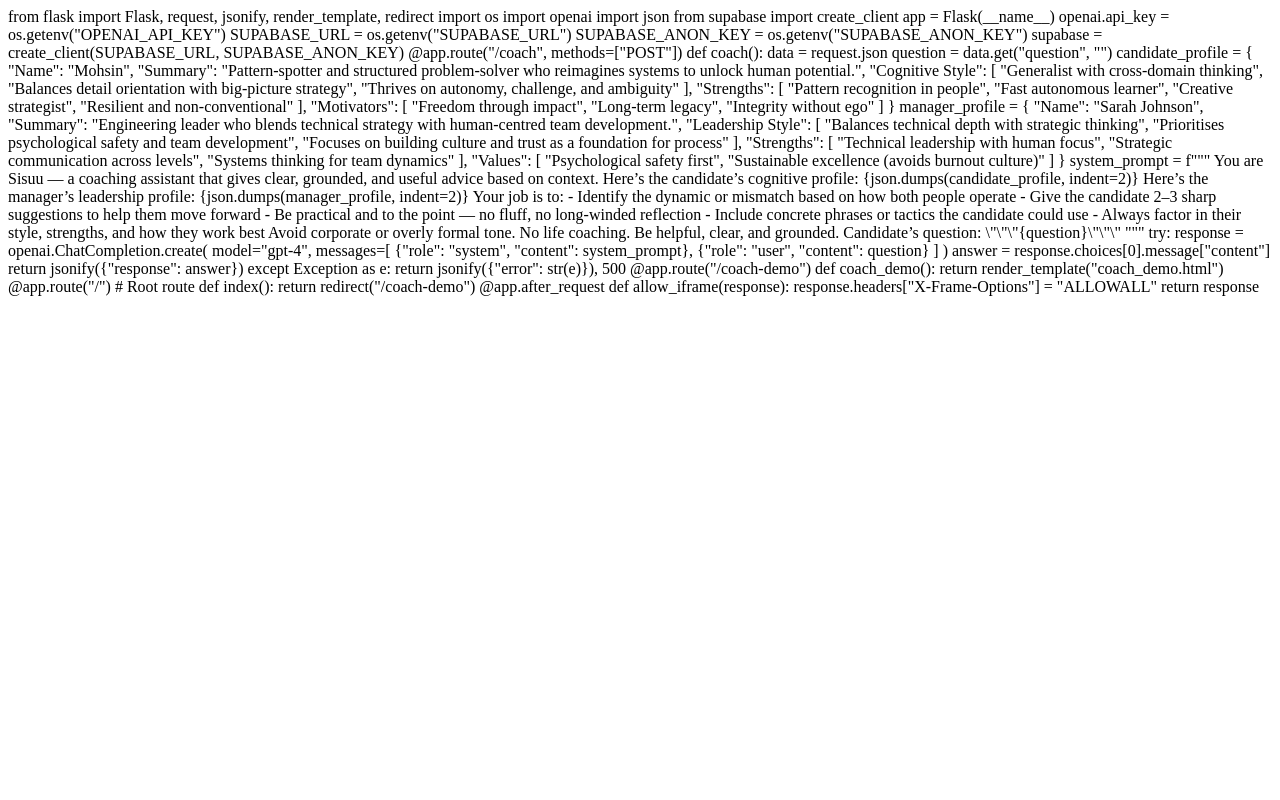
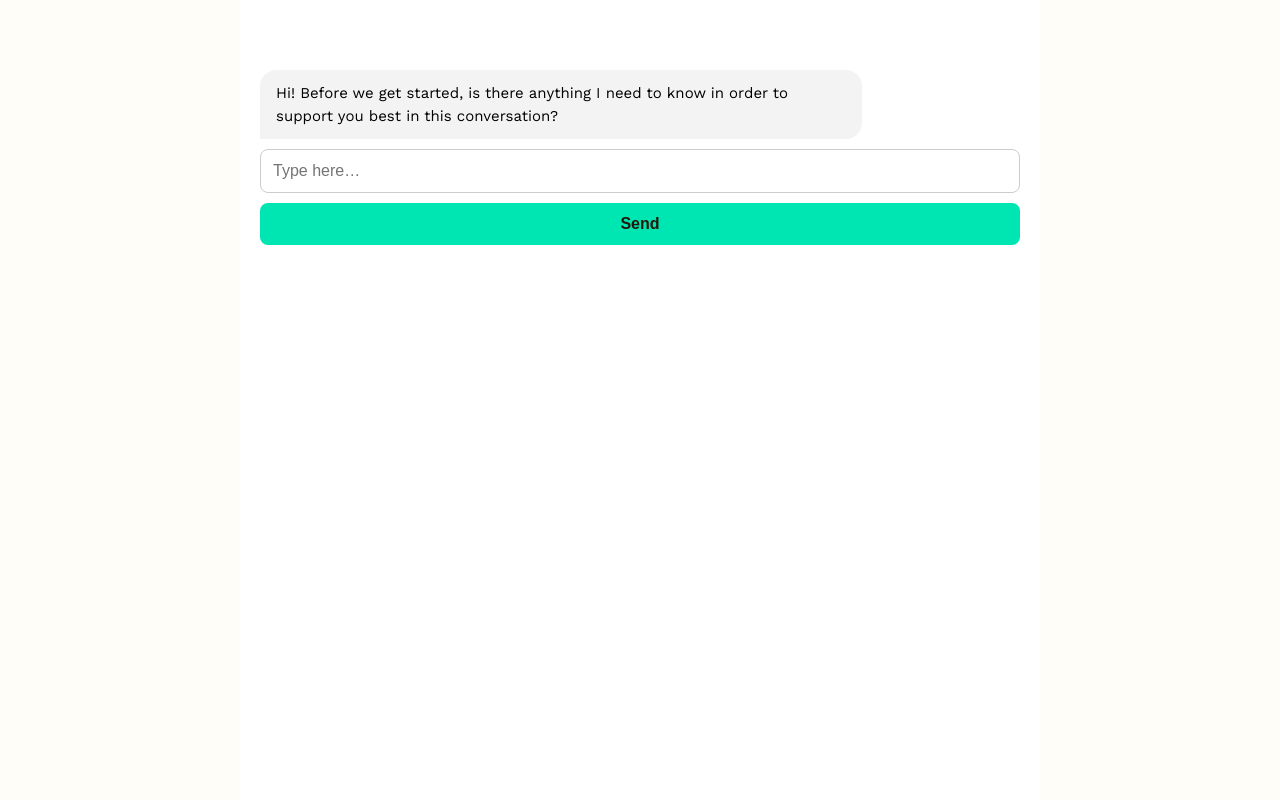
Before and after one commit to bellabrooks2359/Demo-Coach, a Flask app: page /coach-demo in a window 1280 px wide. Run offline with Flask 3, Linux system fonts and the light colour scheme.

Commit message:
Update coach_demo.html

```diff
--- a/templates/coach_demo.html
+++ b/templates/coach_demo.html
@@ -1,105 +1,146 @@
-from flask import Flask, request, jsonify, render_template, redirect
-import os
-import openai
-import json
-from supabase import create_client
-
-app = Flask(__name__)
-openai.api_key = os.getenv("OPENAI_API_KEY")
-
-SUPABASE_URL = os.getenv("SUPABASE_URL")
-SUPABASE_ANON_KEY = os.getenv("SUPABASE_ANON_KEY")
-supabase = create_client(SUPABASE_URL, SUPABASE_ANON_KEY)
-
-@app.route("/coach", methods=["POST"])
-def coach():
-    data = request.json
-    question = data.get("question", "")
-
-    candidate_profile = {
-        "Name": "Mohsin",
-        "Summary": "Pattern-spotter and structured problem-solver who reimagines systems to unlock human potential.",
-        "Cognitive Style": [
-            "Generalist with cross-domain thinking",
-            "Balances detail orientation with big-picture strategy",
-            "Thrives on autonomy, challenge, and ambiguity"
-        ],
-        "Strengths": [
-            "Pattern recognition in people",
-            "Fast autonomous learner",
-            "Creative strategist",
-            "Resilient and non-conventional"
-        ],
-        "Motivators": [
-            "Freedom through impact",
-            "Long-term legacy",
-            "Integrity without ego"
-        ]
+<!DOCTYPE html>
+<html lang="en">
+<head>
+  <meta charset="UTF-8" />
+  <meta name="viewport" content="width=device-width, initial-scale=1.0"/>
+  <title>Sisuu Reflection Coach</title>
+  <link href="https://fonts.googleapis.com/css2?family=Work+Sans:wght@400;500&display=swap" rel="stylesheet">
+  <style>
+    body {
+      margin: 0;
+      padding: 0;
+      font-family: 'Work Sans', sans-serif;
+      background-color: #FFFDF7;
+      color: #000;
+    }
+    #chatSection {
+      background: #fff;
+      padding: 40px 20px;
+      max-width: 800px;
+      margin: auto;
+      min-height: 100vh;
+      box-sizing: border-box;
+    }
+    input {
+      padding: 12px;
+      border-radius: 8px;
+      border: 1px solid #ccc;
+      font-size: 16px;
+      width: 100%;
+      margin-bottom: 10px;
+      box-sizing: border-box;
+    }
+    button {
+      background-color: #00E6B2;
+      color: #23170B;
+      font-weight: 600;
+      border: none;
+      border-radius: 8px;
+      padding: 12px;
+      font-size: 16px;
+      width: 100%;
+      cursor: pointer;
+    }
+    button:hover {
+      background-color: #00B895;
+    }
+    .chat {
+      margin-top: 20px;
+    }
+    .chat::after {
+      content: "";
+      display: table;
+      clear: both;
+    }
+    .message {
+      max-width: 75%;
+      padding: 12px 16px;
+      margin: 10px 0;
+      border-radius: 16px;
+      line-height: 1.5;
+      display: inline-block;
+      font-size: 15px;
+    }
+    .user {
+      background-color: #00E6B2;
+      color: #23170B;
+      float: right;
+      border-bottom-right-radius: 0;
+    }
+    .sisuu {
+      background-color: #F3F3F3;
+      color: #000;
+      float: left;
+      border-bottom-left-radius: 0;
+    }
+    .typing {
+      font-style: italic;
+      color: #888;
+      margin-top: 10px;
+      text-align: left;
+      font-size: 14px;
     }
 
-    manager_profile = {
-        "Name": "Sarah Johnson",
-        "Summary": "Engineering leader who blends technical strategy with human-centred team development.",
-        "Leadership Style": [
-            "Balances technical depth with strategic thinking",
-            "Prioritises psychological safety and team development",
-            "Focuses on building culture and trust as a foundation for process"
-        ],
-        "Strengths": [
-            "Technical leadership with human focus",
-            "Strategic communication across levels",
-            "Systems thinking for team dynamics"
-        ],
-        "Values": [
-            "Psychological safety first",
-            "Sustainable excellence (avoids burnout culture)"
-        ]
+    @media (max-width: 600px) {
+      #chatSection {
+        padding: 20px 15px;
+      }
+      .message {
+        font-size: 14px;
+      }
     }
+  </style>
+</head>
+<body>
 
-    system_prompt = f"""
-You are Sisuu — a coaching assistant that gives clear, grounded, and useful advice based on context.
+  <section id="chatSection">
+    <div id="scrollTarget">
+      <div class="chat" id="chatBox">
+        <div class="message sisuu">
+          Hi! Before we get started, is there anything I need to know in order to support you best in this conversation?
+        </div>
+      </div>
+      <div class="typing" id="typingIndicator" style="display:none;">Sisuu is thinking...</div>
+      <input type="text" id="userInput" placeholder="Type here…" />
+      <button onclick="sendMessage()">Send</button>
+    </div>
+  </section>
 
-Here’s the candidate’s cognitive profile:
-{json.dumps(candidate_profile, indent=2)}
+  <script>
+    async function sendMessage() {
+      const input = document.getElementById("userInput");
+      const chatBox = document.getElementById("chatBox");
+      const typing = document.getElementById("typingIndicator");
+      const userText = input.value;
 
-Here’s the manager’s leadership profile:
-{json.dumps(manager_profile, indent=2)}
+      if (!userText) return;
 
-Your job is to:
-- Identify the dynamic or mismatch based on how both people operate
-- Give the candidate 2–3 sharp suggestions to help them move forward
-- Be practical and to the point — no fluff, no long-winded reflection
-- Include concrete phrases or tactics the candidate could use
-- Always factor in their style, strengths, and how they work best
+      chatBox.innerHTML += `<div class="message user">${userText}</div>`;
+      input.value = "";
+      typing.style.display = "block";
 
-Avoid corporate or overly formal tone. No life coaching. Be helpful, clear, and grounded.
+      try {
+        const response = await fetch("/coach", {
+          method: "POST",
+          headers: { "Content-Type": "application/json" },
+          body: JSON.stringify({ question: userText })
+        });
+        const data = await response.json();
+        typing.style.display = "none";
 
-Candidate’s question:
-\"\"\"{question}\"\"\"
-"""
+        if (data.response) {
+          chatBox.innerHTML += `<div class="message sisuu">${data.response}</div>`;
+        } else {
+          chatBox.innerHTML += `<div class="message sisuu">Something went wrong. Try again.</div>`;
+        }
+      } catch (err) {
+        typing.style.display = "none";
+        chatBox.innerHTML += `<div class="message sisuu">I couldn't connect — try again shortly.</div>`;
+      }
 
-    try:
-        response = openai.ChatCompletion.create(
-            model="gpt-4",
-            messages=[
-                {"role": "system", "content": system_prompt},
-                {"role": "user", "content": question}
-            ]
-        )
-        answer = response.choices[0].message["content"]
-        return jsonify({"response": answer})
-    except Exception as e:
-        return jsonify({"error": str(e)}), 500
+      chatBox.scrollTop = chatBox.scrollHeight;
+    }
+  </script>
 
-@app.route("/coach-demo")
-def coach_demo():
-    return render_template("coach_demo.html")
-
-@app.route("/")  # Root route
-def index():
-    return redirect("/coach-demo")
-
-@app.after_request
-def allow_iframe(response):
-    response.headers["X-Frame-Options"] = "ALLOWALL"
-    return response
+</body>
+</html>
```
